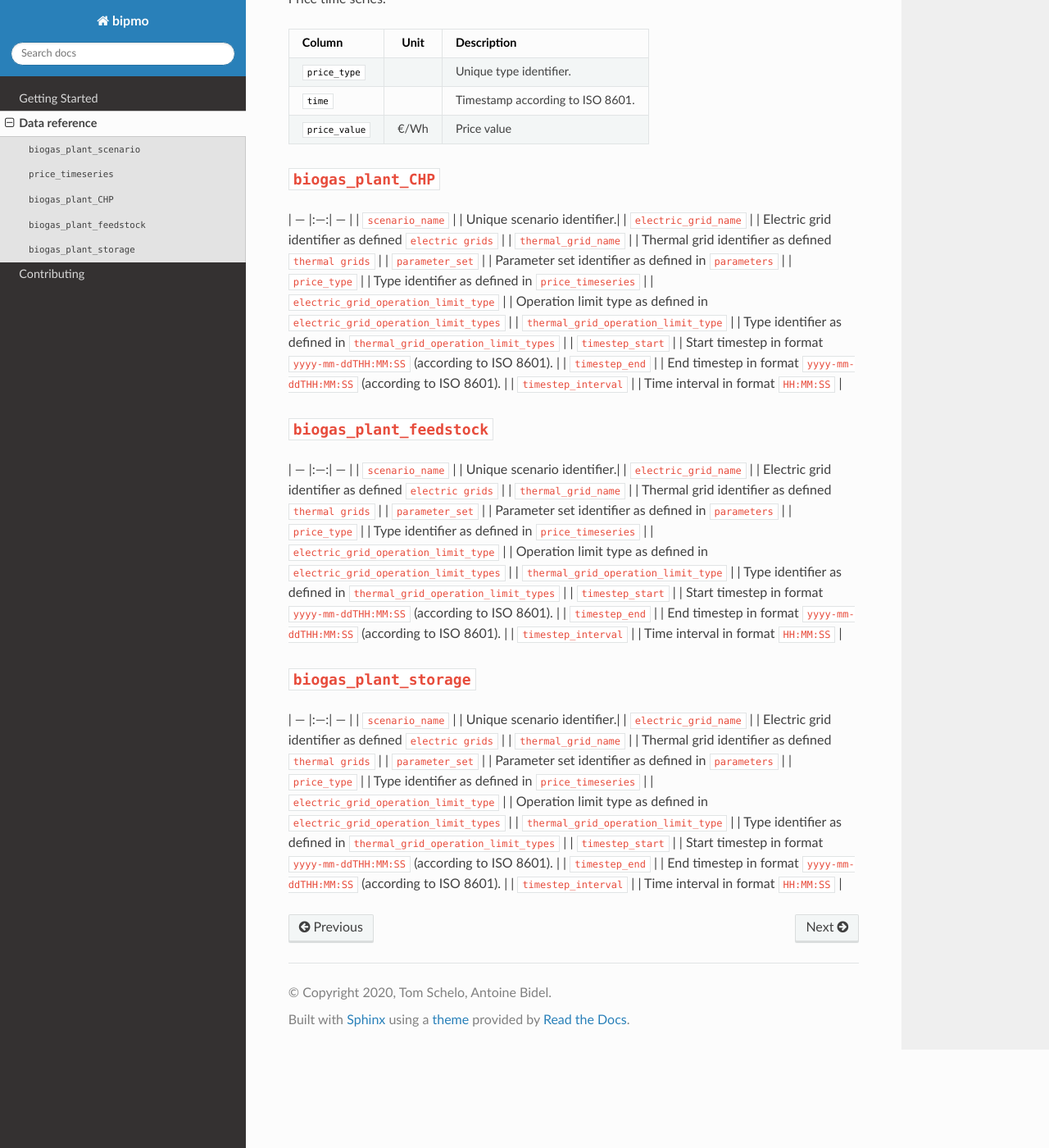
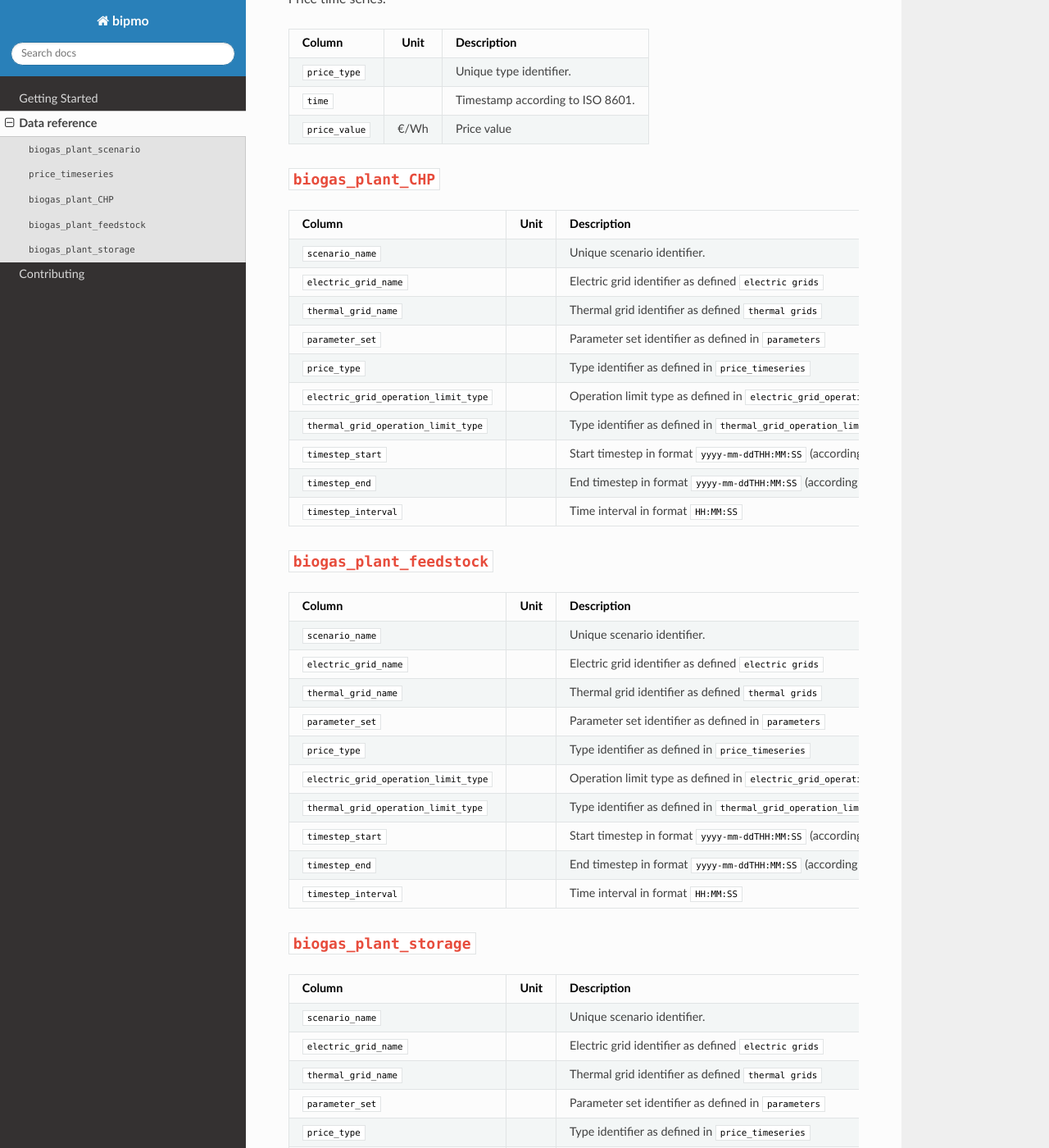
Before and after one commit to tum-ens/bipmo, a Sphinx documentation site: the page built from docs/data.md, in a window 1280 px wide and 1400 px high, scrolled down 916 px. Shown: the whole window at 82% size. Built offline with Sphinx 7.4.7 and the Read the Docs theme 2.0.0, drawn with Linux system fonts in a browser that asks for light colours; some of the changed text lies outside the part shown.

Commit message:
docs: tables fixed; currently showing dummy-data

```diff
--- a/docs/data.md
+++ b/docs/data.md
@@ -35,6 +35,7 @@ Price time series.
 
 ### `biogas_plant_CHP`
 
+| Column | Unit | Description |
 | --- |:---:| --- |
 | `scenario_name` | | Unique scenario identifier.|
 | `electric_grid_name` | | Electric grid identifier as defined `electric grids` |
@@ -48,6 +49,8 @@ Price time series.
 | `timestep_interval` | | Time interval in format `HH:MM:SS` |
 
 ### `biogas_plant_feedstock`
+
+| Column | Unit | Description |
 | --- |:---:| --- |
 | `scenario_name` | | Unique scenario identifier.|
 | `electric_grid_name` | | Electric grid identifier as defined `electric grids` |
@@ -61,6 +64,8 @@ Price time series.
 | `timestep_interval` | | Time interval in format `HH:MM:SS` |
 
 ### `biogas_plant_storage`
+
+| Column | Unit | Description |
 | --- |:---:| --- |
 | `scenario_name` | | Unique scenario identifier.|
 | `electric_grid_name` | | Electric grid identifier as defined `electric grids` |
```
